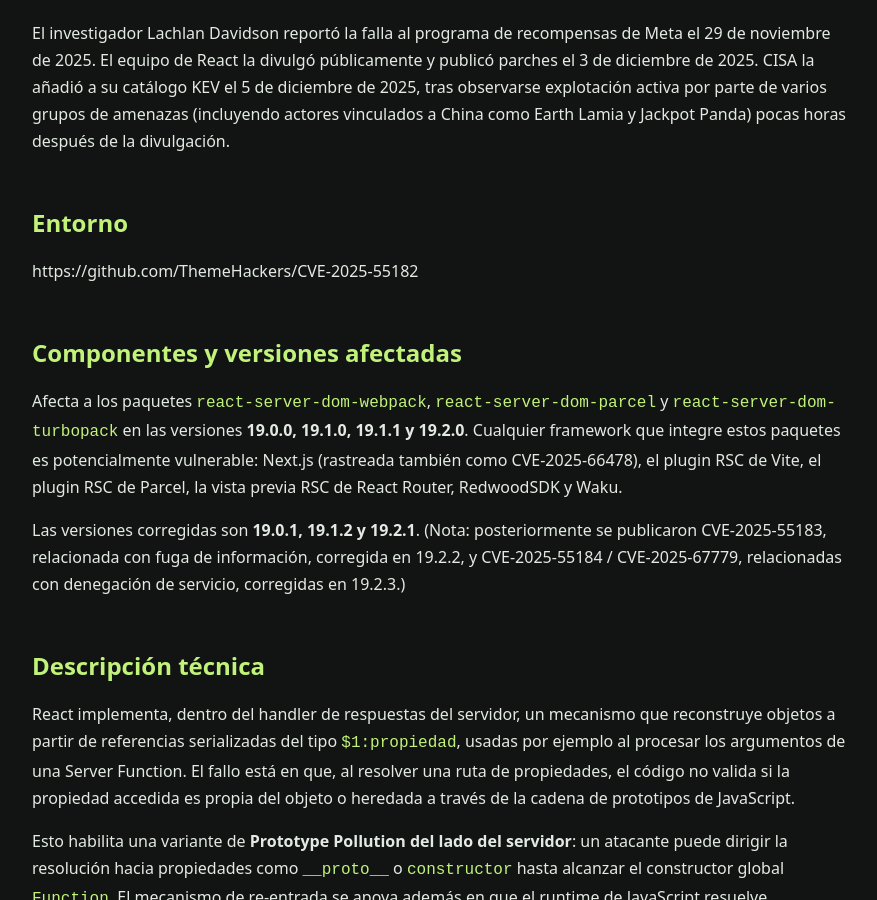
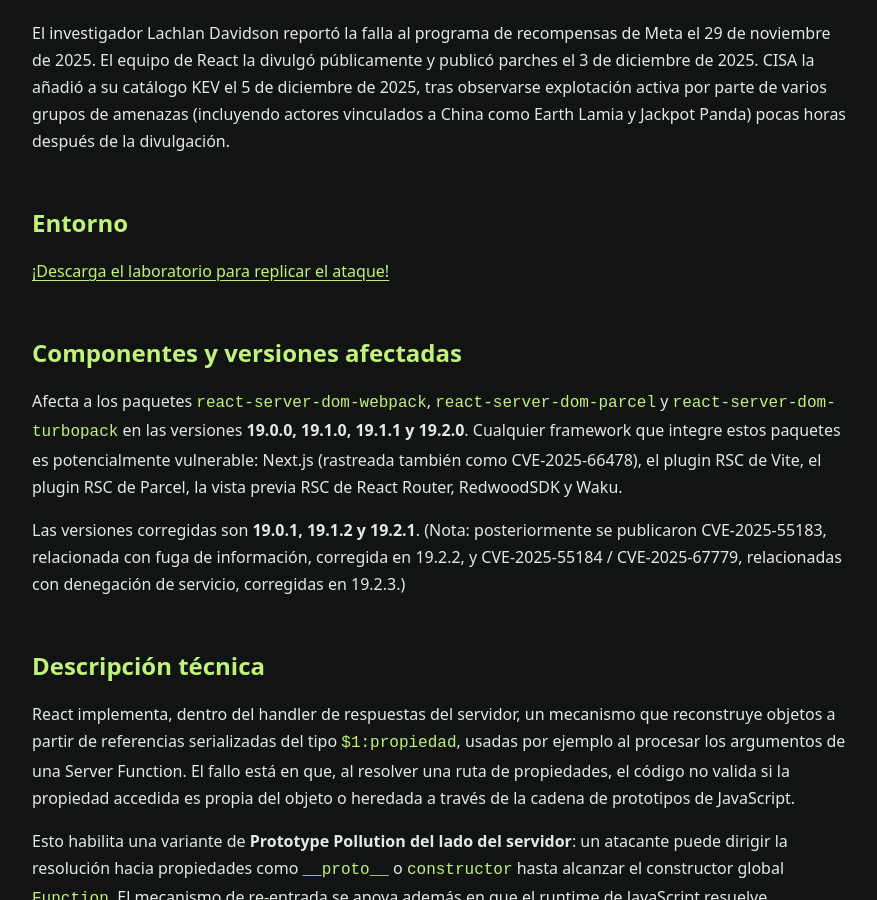
Before and after one commit to Anonimo501/PocVault, a Jekyll site: the page built from writeups/cwe-502/index.md, in a window 1280 px wide and 900 px high, scrolled down 1374 px. Shown: the whole window, without its empty margins (198-1075 px from the left). Built offline with Jekyll 4.4.1, drawn with Linux system fonts in a browser that asks for light colours.

Commit message:
Update link for downloading attack lab

```diff
--- a/writeups/cwe-502/index.md
+++ b/writeups/cwe-502/index.md
@@ -15,7 +15,7 @@ El investigador Lachlan Davidson reportó la falla al programa de recompensas de
 
 ## Entorno
 
-https://github.com/ThemeHackers/CVE-2025-55182
+[¡Descarga el laboratorio para replicar el ataque!](https://github.com/ThemeHackers/CVE-2025-55182 )
 
 ## Componentes y versiones afectadas
 
```
